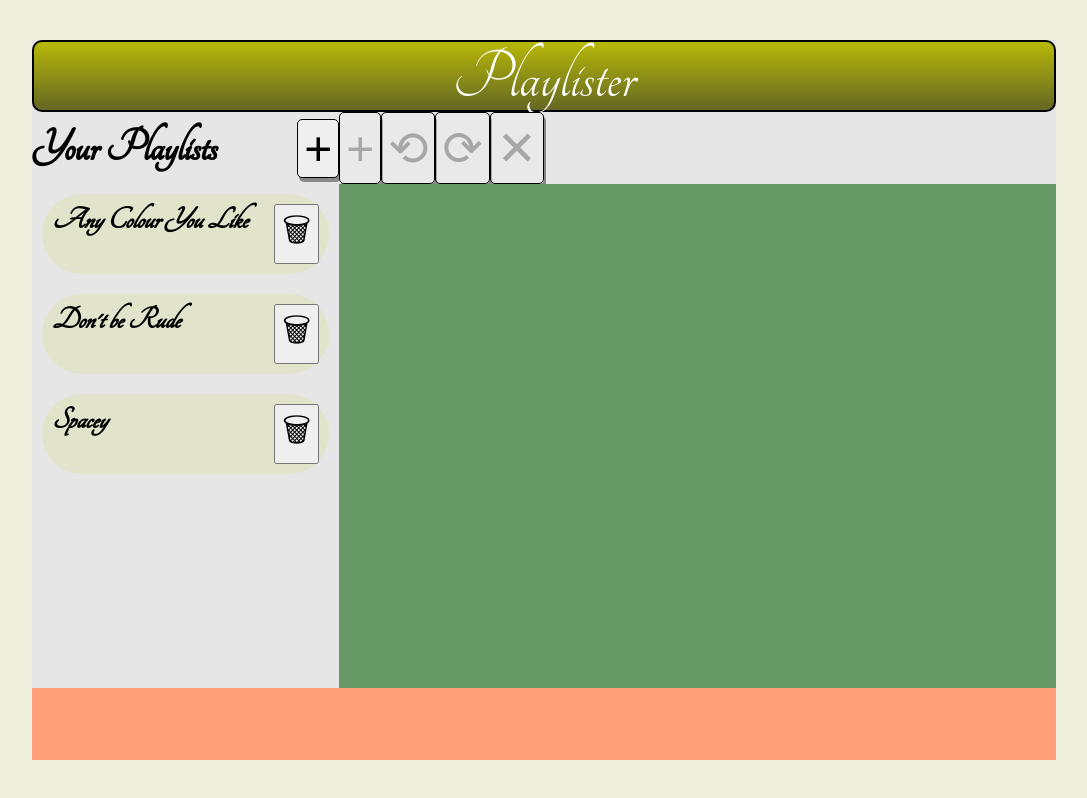
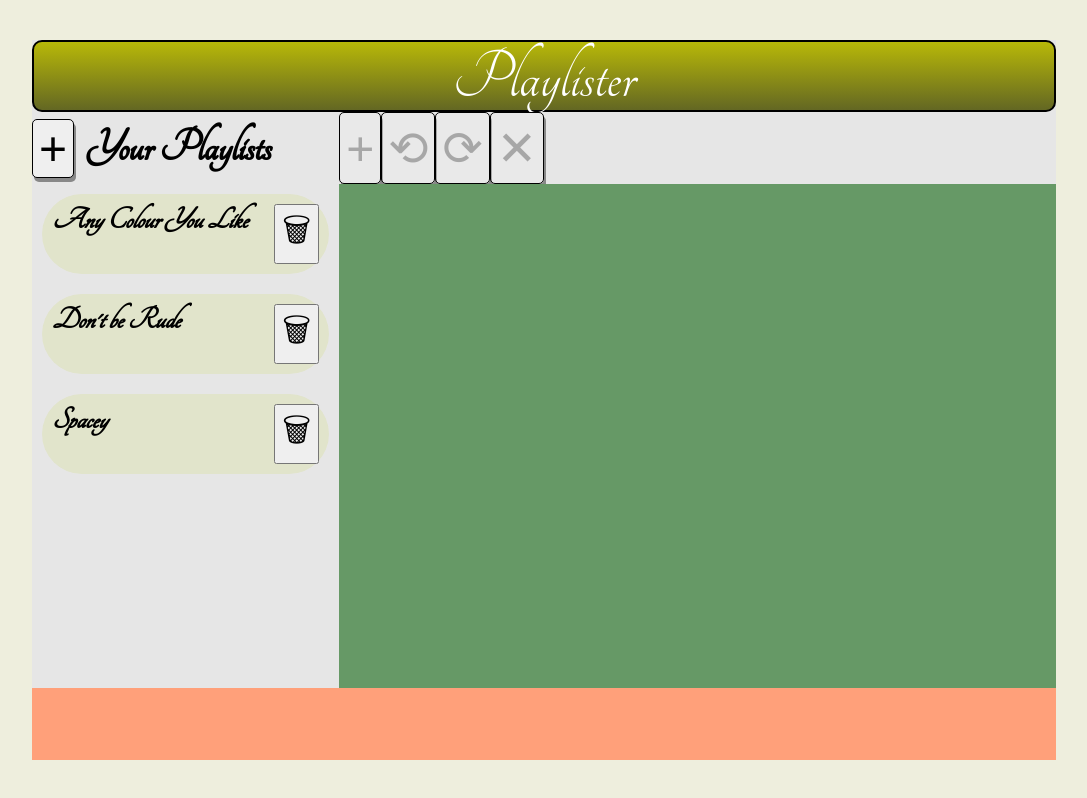
Before and after one commit to yox1000/316-HW1-BarbaressoJake, a website with bundled scripts: page public/index.html in a window 1280 px wide. Shown: the whole page, without its empty margins (96-1183 px from the left). Built offline with nearby package versions, Linux system fonts and the light colour scheme.

Commit message:
Made minor formatting edit

```diff
--- a/public/index.html
+++ b/public/index.html
@@ -40,11 +40,11 @@
         <div id="banner">
             Playlister
         </div>
-        <div id="sidebar-heading-container" style="display: flex; align-items: center; justify-content: space-between;">
+        <div id="sidebar-heading-container" style="display: flex; align-items: center; gap: 12px;">
+            <input type="button" id="add-playlist-button" value="+" class="toolbar-button" />
             <div id="sidebar-heading">
                 Your Playlists
             </div>
-            <input type="button" id="add-playlist-button" value="+" class="toolbar-button" />
         </div>
 
 
```
Also changed, not shown: 1 other file.
